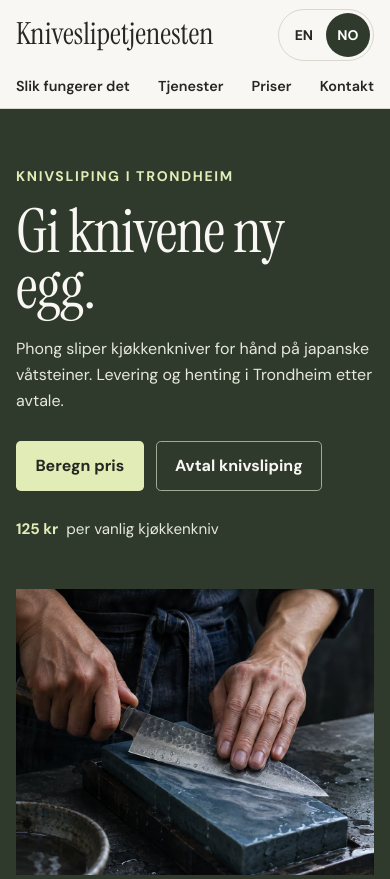
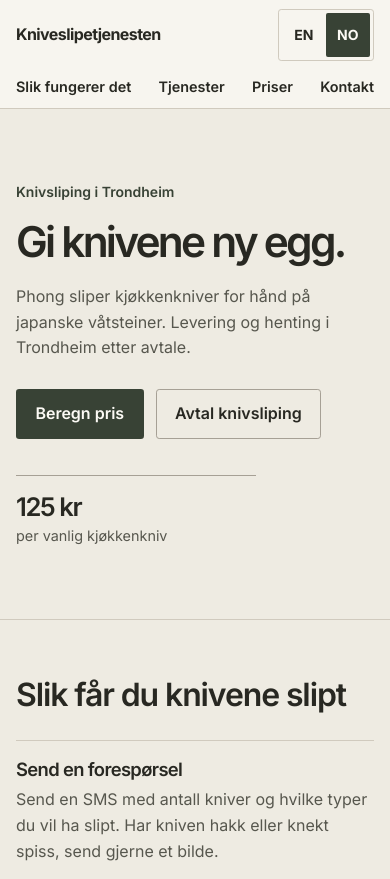
Before and after one commit to phongtrl/Knivslipetjenesten, a plain HTML site: page index.html in a window 390 px wide. Shown: the top 879 px of the page. Drawn offline with Linux system fonts and the light colour scheme.

Commit message:
Simplify the site with an image-free Japandi design

```diff
--- a/index.html
+++ b/index.html
@@ -3,7 +3,7 @@
 <head>
     <meta charset="UTF-8">
     <meta name="viewport" content="width=device-width, initial-scale=1.0, viewport-fit=cover">
-    <meta name="theme-color" content="#f8f7f3">
+    <meta name="theme-color" content="#f7f5ef">
     <meta name="color-scheme" content="light">
     <meta name="format-detection" content="telephone=no">
     <meta name="mobile-web-app-capable" content="yes">
@@ -14,7 +14,7 @@
     <meta name="description" content="Knivsliping i Trondheim. Håndsliping på japanske våtsteiner fra 125 kr per kjøkkenkniv. Kontakt Phong for levering og henting.">
     <link rel="preconnect" href="https://fonts.googleapis.com">
     <link rel="preconnect" href="https://fonts.gstatic.com" crossorigin>
-    <link href="https://fonts.googleapis.com/css2?family=DM+Sans:wght@400;500;600;700&family=Instrument+Serif:ital@0;1&display=swap" rel="stylesheet">
+    <link href="https://fonts.googleapis.com/css2?family=Inter:wght@400;500;600;700&display=swap" rel="stylesheet">
     <link rel="stylesheet" href="styles.css">
 </head>
 <body>
@@ -48,11 +48,11 @@
                         <a href="#pricing" class="btn btn-primary" data-i18n="heroCtaPricing">Beregn pris</a>
                         <a href="#contact" class="btn btn-ghost" data-i18n="heroCtaContact">Avtal knivsliping</a>
                     </div>
-                    <p class="hero-rate"><strong data-i18n="heroRate">125 kr</strong> <span data-i18n="heroRateUnit">per vanlig kjøkkenkniv</span></p>
                 </div>
-                <div class="hero-image">
-                    <img src="assets/whetstone.webp" width="1000" height="1250" alt="" fetchpriority="high">
-                </div>
+                <p class="hero-rate">
+                    <strong data-i18n="heroRate">125 kr</strong>
+                    <span data-i18n="heroRateUnit">per vanlig kjøkkenkniv</span>
+                </p>
             </div>
         </section>
 
@@ -171,17 +171,14 @@
                     <p class="section-lead" data-i18n="contactLead">Send antall kniver og knivtype på SMS, e-post eller Facebook. Legg gjerne ved et bilde av skader. Vi avtaler tidspunkt for levering og henting.</p>
                     <div class="contact-methods">
                         <a class="contact-method" href="sms:48220814">
-                            <span class="contact-method-icon" aria-hidden="true">✉</span>
                             <span class="contact-method-label" data-i18n="contactSms">Send SMS</span>
                             <span class="contact-method-value">48 22 08 14</span>
                         </a>
                         <a class="contact-method" href="mailto:naifuco@gmail.com?subject=Knivsliping%20%E2%80%93%20foresp%C3%B8rsel&body=Hei%20Phong%2C%0A%0A">
-                            <span class="contact-method-icon" aria-hidden="true">@</span>
                             <span class="contact-method-label" data-i18n="contactEmail">E-post</span>
                             <span class="contact-method-value">naifuco@gmail.com</span>
                         </a>
                         <a class="contact-method" href="https://www.facebook.com/phongtrl/" target="_blank" rel="noopener">
-                            <span class="contact-method-icon" aria-hidden="true">f</span>
                             <span class="contact-method-label" data-i18n="contactFacebook">Facebook</span>
                             <span class="contact-method-value">@phongtrl</span>
                         </a>
@@ -202,7 +199,6 @@
             <span class="logo-text">Kniveslipetjenesten</span>
             <p data-i18n="footerText">Knivsliping i Trondheim · Phong</p>
             <a class="footer-tiktok" href="https://www.tiktok.com/@knifesharpening" target="_blank" rel="noopener">
-                <span aria-hidden="true">♪</span>
                 <span data-i18n="footerTiktok">Følg arbeidet mitt på TikTok</span>
             </a>
             <p class="footer-copy">&copy; <span id="year"></span> Kniveslipetjenesten Knivsliping</p>
--- a/styles.css
+++ b/styles.css
@@ -1,14 +1,14 @@
 :root {
     color-scheme: light;
-    --ink: #262720;
-    --muted: #535449;
-    --paper: #f8f7f3;
-    --white: #fffefa;
-    --line: #d8d8cd;
-    --olive: #303a2c;
-    --lime: #e2ecb7;
-    --serif: "Instrument Serif", Georgia, serif;
-    --sans: "DM Sans", system-ui, sans-serif;
+    --ink: #282822;
+    --muted: #57574e;
+    --paper: #f7f5ef;
+    --white: #fcfaf5;
+    --stone: #eeebe2;
+    --line: #d0cabe;
+    --moss: #384235;
+    --moss-hover: #4a5645;
+    --sans: Inter, system-ui, sans-serif;
 }
 
 *, *::before, *::after { box-sizing: border-box; }
@@ -20,65 +20,93 @@ a:hover { text-decoration-thickness: .12em; }
 button, select { font: inherit; color: inherit; }
 :focus-visible { outline: 3px solid #8a6026; outline-offset: 4px; }
 h1, h2, h3, p, dl, dd { margin: 0; }
-h1, h2, h3 { font: 400 2rem/1.04 var(--serif); }
+h3 { font-size: 1.15rem; }
+h1, h2, h3 { font-weight: 600; line-height: 1.18; letter-spacing: -.035em; }
 p + p { margin-top: 1rem; }
 
-.container { width: min(100% - 5rem, 76rem); margin-inline: auto; }
+.container { width: min(100% - 5rem, 68rem); margin-inline: auto; }
 .skip-link { position: fixed; z-index: 5; top: .5rem; left: 1rem; padding: .6rem 1rem; background: var(--white); transform: translateY(-150%); }
 .skip-link:focus { transform: none; }
 .site-header { border-bottom: 1px solid var(--line); }
 .header-inner { display: flex; align-items: center; justify-content: space-between; gap: 1.5rem; min-height: 5.1rem; }
 .logo { text-decoration: none; }
-.logo-text { font: 400 1.9rem/1 var(--serif); white-space: nowrap; }
+.logo-text { font-size: 1rem; font-weight: 700; letter-spacing: -.035em; white-space: nowrap; }
 .nav { display: flex; gap: clamp(.8rem, 2.5vw, 2.2rem); }
 .nav a { font-size: .9rem; font-weight: 600; text-decoration: none; white-space: nowrap; }
 .nav a:hover { text-decoration: underline; }
-.lang-switch { display: flex; border: 1px solid var(--line); border-radius: 2rem; padding: .2rem; }
-.lang-btn { min-width: 2.75rem; min-height: 2.75rem; border: 0; border-radius: 50%; background: transparent; cursor: pointer; font-size: .875rem; font-weight: 700; }
-.lang-btn[aria-pressed="true"] { color: var(--white); background: var(--olive); }
+.lang-switch { display: flex; border: 1px solid var(--line); border-radius: .2rem; padding: .2rem; }
+.lang-btn { min-width: 2.75rem; min-height: 2.75rem; border: 0; border-radius: .12rem; background: transparent; cursor: pointer; font-size: .875rem; font-weight: 700; }
+.lang-btn[aria-pressed="true"] { color: var(--white); background: var(--moss); }
 
-.hero { background: var(--olive); color: var(--paper); }
-.hero-inner { display: grid; grid-template-columns: 1.07fr 1fr; align-items: stretch; min-height: 35rem; }
-.hero-copy { align-self: center; padding: clamp(3.5rem, 7vw, 7rem) clamp(1rem, 4vw, 5rem) clamp(3rem, 6vw, 6rem) 0; }
-.hero-eyebrow { color: var(--lime); text-transform: uppercase; letter-spacing: .12em; font-size: .875rem; font-weight: 700; }
-.hero-title { margin-block: 1rem 1.3rem; font-size: clamp(4rem, 6.7vw, 7rem); line-height: .92; letter-spacing: -.018em; max-width: 10ch; }
-.hero-subtitle { color: #e5e8db; max-width: 31rem; font-size: clamp(1rem, 1.5vw, 1.2rem); }
+.hero {
+    background: var(--stone);
+    border-bottom: 1px solid var(--line);
+}
+.hero-inner {
+    display: grid;
+    grid-template-columns: minmax(0, 1fr) minmax(12rem, 16rem);
+    gap: 3rem;
+    align-items: end;
+    padding-block: clamp(4.5rem, 11vw, 9rem);
+}
+.hero-eyebrow {
+    color: var(--moss);
+    font-size: .875rem;
+    font-weight: 600;
+}
+.hero-title {
+    max-width: 13ch;
+    margin-block: 1rem 1.3rem;
+    font-size: clamp(3rem, 6.6vw, 6rem);
+    line-height: 1.03;
+    letter-spacing: -.065em;
+    text-wrap: balance;
+}
+.hero-subtitle { color: var(--muted); max-width: 43ch; font-size: clamp(1rem, 1.6vw, 1.125rem); }
 .hero-actions { display: flex; flex-wrap: wrap; gap: .75rem; margin-top: 1.75rem; }
-.btn { display: inline-flex; min-height: 3rem; justify-content: center; align-items: center; padding: .7rem 1.15rem; border: 1px solid transparent; border-radius: .3rem; text-align: center; text-decoration: none; font-weight: 700; }
-.btn-primary { color: var(--white); background: var(--olive); }
-.btn-primary:hover { background: #414e3c; }
-.hero .btn-primary { color: var(--ink); background: var(--lime); }
-.hero .btn-primary:hover { background: #f0f5d7; }
-.hero .btn-ghost { border-color: #a2aa95; }
-.hero .btn-ghost:hover { background: #475241; }
-.hero :focus-visible { outline-color: var(--lime); }
-.hero-rate { margin-top: 1.6rem; color: #e5e8db; font-size: .95rem; }
-.hero-rate strong { color: var(--lime); margin-right: .25rem; }
-.hero-image { position: relative; background: #242922; }
-.hero-image img { position: absolute; inset: 0; height: 100%; object-fit: cover; object-position: 50% 58%; }
+.btn { display: inline-flex; min-height: 3rem; justify-content: center; align-items: center; padding: .7rem 1.15rem; border: 1px solid transparent; border-radius: .2rem; text-align: center; text-decoration: none; font-weight: 600; }
+.btn-primary { color: var(--white); background: var(--moss); }
+.btn-primary:hover { background: var(--moss-hover); }
+.btn-ghost { border-color: #a6a095; }
+.btn-ghost:hover { background: var(--paper); }
+.hero-rate {
+    display: grid;
+    gap: .15rem;
+    padding-top: 1rem;
+    border-top: 1px solid #a6a095;
+    color: var(--muted);
+    font-size: .9rem;
+}
+.hero-rate strong {
+    color: var(--ink);
+    font-size: clamp(1.6rem, 3.5vw, 2.75rem);
+    font-weight: 600;
+    line-height: 1.15;
+    letter-spacing: -.055em;
+}
 
 .section { padding-block: clamp(3.5rem, 7vw, 6.3rem); scroll-margin-top: 1rem; }
-.section-alt { background: #eeefe6; }
-.section-title { font-size: clamp(2.9rem, 5.2vw, 5.2rem); max-width: 20ch; }
+.section-alt { background: var(--stone); }
+.section-title { font-size: clamp(2rem, 4.2vw, 3.65rem); max-width: 20ch; }
 .section-lead { color: var(--muted); max-width: 57ch; margin-top: .8rem; }
 .service-process { display: grid; grid-template-columns: 1fr 1.1fr; gap: 1.65rem 4rem; }
 .process-list { display: grid; gap: 1.2rem; margin: 0; padding: 0; list-style: none; }
-.process-list li { border-top: 1px solid #c8cbbe; padding-top: 1.1rem; }
+.process-list li { border-top: 1px solid var(--line); padding-top: 1.1rem; }
 .process-list p, .sharpener-note { color: var(--muted); margin-top: .45rem; }
-.sharpener-note { grid-column: 2; margin: 0; border-top: 1px solid #c8cbbe; padding-top: 1.1rem; }
-.cards { display: grid; grid-template-columns: repeat(3, 1fr); gap: 1rem; margin-top: 2rem; }
-.card { padding: 1.6rem; background: var(--white); border: 1px solid var(--line); border-top: 3px solid #818e70; }
+.sharpener-note { grid-column: 2; margin: 0; border-top: 1px solid var(--line); padding-top: 1.1rem; }
+.cards { display: grid; grid-template-columns: repeat(3, 1fr); gap: clamp(1rem, 3vw, 2.5rem); margin-top: 2rem; }
+.card { padding: 1.15rem 0 0; border-top: 1px solid var(--line); }
 .card p { color: var(--muted); margin-top: .65rem; }
 
 .pricing-layout, .contact-inner { display: grid; grid-template-columns: 1fr 1fr; gap: clamp(2.25rem, 6vw, 6rem); align-items: start; }
 .pricing-layout { margin-top: 2rem; }
-.rates > div { display: flex; justify-content: space-between; gap: 1rem; padding: .85rem 0; border-bottom: 1px solid #c8cbbe; }
+.rates > div { display: flex; justify-content: space-between; gap: 1rem; padding: .85rem 0; border-bottom: 1px solid var(--line); }
 .rates dt { font-weight: 600; }
 .rates dd { white-space: nowrap; font-weight: 700; }
 .rate-sheet p { margin-top: 1.2rem; color: var(--muted); }
-.pricing-example { border-left: 3px solid #818e70; padding-left: 1rem; }
-.calculator { background: var(--white); border: 1px solid var(--line); border-radius: .6rem; padding: clamp(1rem, 3.25vw, 2rem); box-shadow: 0 8px 28px #242b1d0c; }
-.calculator h3 { font-size: 2.6rem; margin-bottom: 1rem; }
+.pricing-example { border-left: 2px solid #a39b8c; padding-left: 1rem; }
+.calculator { background: var(--white); border: 1px solid var(--line); border-radius: .2rem; padding: clamp(1rem, 3.25vw, 2rem); }
+.calculator h3 { font-size: 1.55rem; margin-bottom: 1rem; }
 .calc-row { display: flex; justify-content: space-between; align-items: center; gap: .75rem; padding-block: .4rem; }
 .calc-row label { font-weight: 600; }
 .calc-row small { color: var(--muted); display: block; font-weight: 400; font-size: .875rem; }
@@ -87,7 +115,7 @@ p + p { margin-top: 1rem; }
 .quantity-select { appearance: none; width: 5.4rem; min-height: 2.75rem; border: 1px solid #a8ad9e; border-radius: .3rem; padding: .4rem 1.85rem .4rem .75rem; background: linear-gradient(45deg, transparent 50%, currentColor 50%) right 1rem center / .3rem .3rem no-repeat, linear-gradient(135deg, currentColor 50%, transparent 50%) right .7rem center / .3rem .3rem no-repeat, var(--paper); }
 .quantity-select:disabled { opacity: .55; }
 .calc-total { display: flex; justify-content: space-between; align-items: center; flex-wrap: wrap; gap: .5rem; padding: .8rem 0; border-top: 1px solid var(--line); font-weight: 700; }
-.calc-total output { font: 400 2.55rem/1 var(--serif); font-variant-numeric: lining-nums; }
+.calc-total output { font-size: 1.85rem; line-height: 1.15; letter-spacing: -.055em; font-variant-numeric: tabular-nums; }
 .quote-link { width: 100%; margin-top: .35rem; }
 .calc-note { color: var(--muted); font-size: .875rem; margin-top: .75rem; }
 
@@ -95,23 +123,21 @@ p + p { margin-top: 1rem; }
 .exclude-list li + li { margin-top: .4rem; }
 .exclude-note { color: var(--muted); }
 .contact-methods { display: grid; margin-top: 1rem; }
-.contact-method { min-height: 3rem; display: grid; grid-template-columns: 1.65rem minmax(0, 1fr) auto; align-items: center; gap: .6rem; padding: .65rem .15rem; border-bottom: 1px solid #c8cbbe; text-decoration: none; }
+.contact-method { min-height: 3rem; display: grid; grid-template-columns: minmax(0, 1fr) auto; align-items: center; gap: .6rem; padding: .65rem .15rem; border-bottom: 1px solid var(--line); text-decoration: none; }
 .contact-method:hover .contact-method-label { text-decoration: underline; }
-.contact-method-icon { text-align: center; }
 .contact-method-label { font-weight: 700; }
 .contact-method-value { color: var(--muted); font-size: .875rem; }
 .contact-map { background: var(--white); border: 1px solid var(--line); padding: clamp(1.25rem, 3vw, 2.25rem); }
 .map-lead { margin-top: .7rem; color: var(--muted); }
 .map-link { display: inline-block; margin-top: .75rem; font-weight: 700; }
 .map-note { border-top: 1px solid var(--line); padding-top: 1rem; margin-top: 1.25rem; color: var(--muted); }
-.site-footer { background: var(--olive); color: var(--paper); padding-block: 2rem; }
+.site-footer { border-top: 1px solid var(--line); padding-block: 2rem; }
 .footer-inner { display: flex; align-items: baseline; flex-wrap: wrap; gap: .65rem 1.5rem; }
 .footer-tiktok { margin-left: auto; }
-.footer-copy { flex-basis: 100%; color: #d2d7c9; font-size: .875rem; }
+.footer-copy { flex-basis: 100%; color: var(--muted); font-size: .875rem; }
 
 @media (max-width: 58rem) {
     .container { width: min(100% - 3rem, 76rem); }
-    .hero-inner { min-height: 30rem; }
     .contact-inner { gap: 2rem; }
 }
 @media (max-width: 47rem) {
@@ -120,15 +146,13 @@ p + p { margin-top: 1rem; }
     .nav { grid-column: 1 / -1; grid-row: 2; justify-content: space-between; flex-wrap: wrap; column-gap: .65rem; row-gap: 0; }
     .nav a { display: flex; align-items: center; min-height: 2.75rem; }
     .hero-inner, .pricing-layout, .contact-inner, .service-process { grid-template-columns: 1fr; }
-    .hero-copy { padding-right: 0; }
-    .hero-title { font-size: clamp(3.8rem, 12vw, 5.8rem); }
-    .hero-image { aspect-ratio: 5/4; margin-bottom: 1rem; }
+    .hero-title { font-size: clamp(2.65rem, 9vw, 4.5rem); }
+    .hero-inner { gap: 2.25rem; }
+    .hero-rate { width: min(100%, 15rem); }
     .sharpener-note { grid-column: auto; }
     .cards { grid-template-columns: 1fr; }
     .footer-tiktok { margin-left: 0; }
 }
 @media (max-width: 23rem) {
-    .logo-text { font-size: 1.6rem; }
-    .contact-method { grid-template-columns: 1.2rem 1fr; }
-    .contact-method-value { grid-column: 2; }
+    .contact-method { grid-template-columns: 1fr; }
 }
```
Also changed, not shown: assets/whetstone.webp (deleted).
